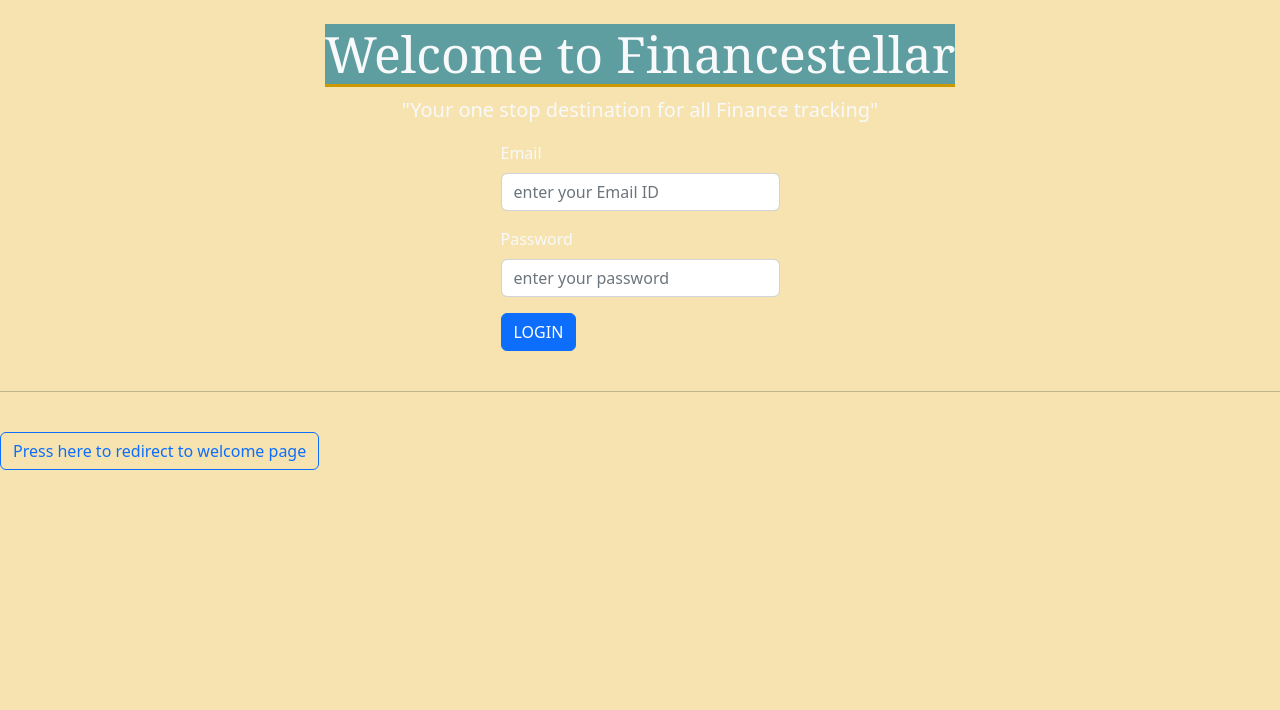
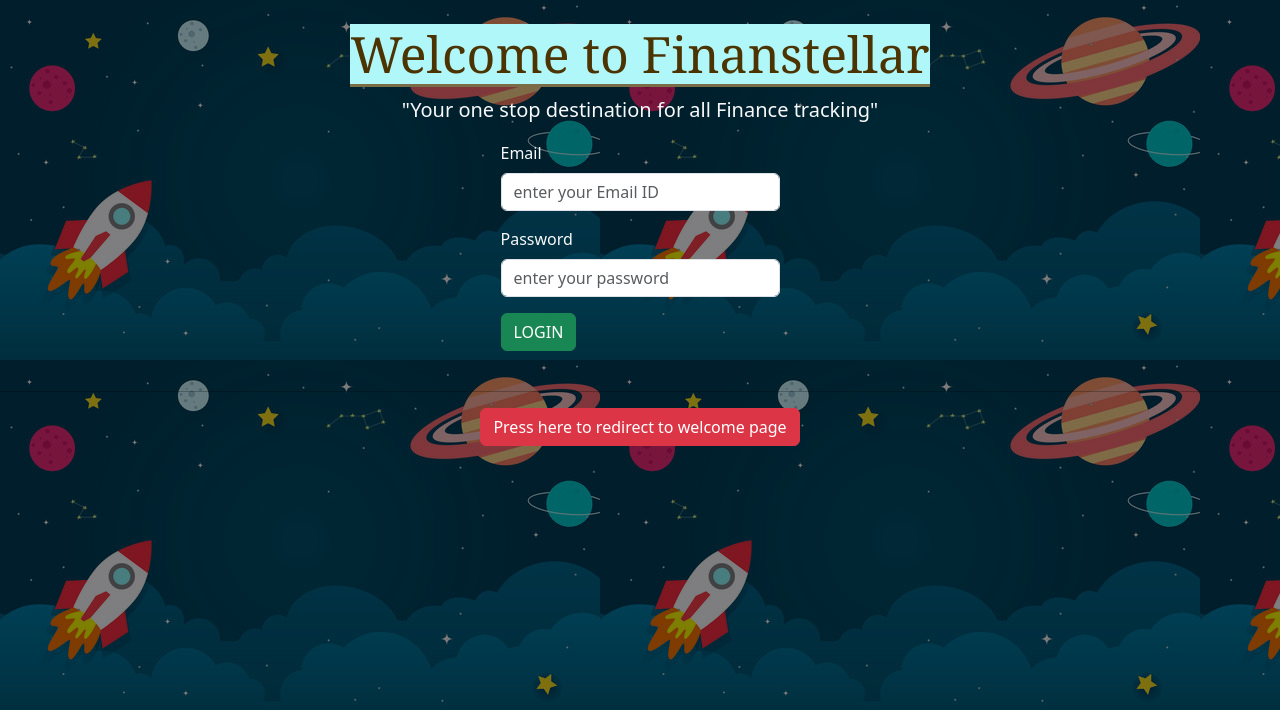
Before and after one commit to AdityaVed95/Hackerstellar-Exploratory-Scouts, a Flask app: page /login in a window 1280 px wide. Shown: the top 710 px of the page. Run offline with Flask 3, Linux system fonts and the light colour scheme; some libraries are stand-ins or nearby versions.

Commit message:
change log 3

```diff
--- a/sql_queries/fetch_customer_details.py
+++ b/sql_queries/fetch_customer_details.py
@@ -11,7 +11,7 @@ def get_customer_details(customerEmail):
     connection = 0
     try:
         connection = psycopg2.connect(user="postgres",
-                                      password="pass",
+                                      password="navyanavya",
                                       host="127.0.0.1",
                                       port="5432",
                                       database="postgres",
--- a/sql_queries/fetch_customer_pass_for_auth.py
+++ b/sql_queries/fetch_customer_pass_for_auth.py
@@ -11,7 +11,7 @@ def get_customer_details(customerEmail):
     connection = 0
     try:
         connection = psycopg2.connect(user="postgres",
-                                      password="pass",
+                                      password="navyanavya",
                                       host="127.0.0.1",
                                       port="5432",
                                       database="postgres",
--- a/sql_queries/fetch_investment_options.py
+++ b/sql_queries/fetch_investment_options.py
@@ -5,7 +5,7 @@ def get_investment_options_details():
     connection = 0
     try:
         connection = psycopg2.connect(user="postgres",
-                                      password="pass",
+                                      password="navyanavya",
                                       host="127.0.0.1",
                                       port="5432",
                                       database="postgres",
--- a/sql_queries/insert_customer_details.py
+++ b/sql_queries/insert_customer_details.py
@@ -11,7 +11,7 @@ def insert_customer_into_db(customerName, customerEmail, customerMobileNo, custo
     connection = 0
     try:
         connection = psycopg2.connect(user="postgres",
-                                    password="pass",
+                                    password="navyanavya",
                                     host="127.0.0.1",
                                     port="5432",
                                     database="postgres",
--- a/templates/login_template.html
+++ b/templates/login_template.html
@@ -4,14 +4,14 @@
     <meta charset="UTF-8">
     <meta http-equiv="X-UA-Compatible" content="IE=edge">
     <meta name="viewport" content="width=device-width, initial-scale=1.0">
-    <link href="https://cdn.jsdelivr.net/npm/bootstrap@5.2.3/dist/css/bootstrap.min.css" rel="stylesheet">
-    <script src="https://cdn.jsdelivr.net/npm/bootstrap@5.2.3/dist/js/bootstrap.bundle.min.js"></script>
-    <title>Document</title>
+    <link rel="stylesheet" href="bootstrap/css/bootstrap.min.css">
+    <link href="https://cdn.jsdelivr.net/npm/bootstrap@5.3.0-alpha3/dist/css/bootstrap.min.css" rel="stylesheet" integrity="sha384-KK94CHFLLe+nY2dmCWGMq91rCGa5gtU4mk92HdvYe+M/SXH301p5ILy+dN9+nJOZ" crossorigin="anonymous">
+    <title>Login</title>
 </head>
 <body>
     <div class="container  d-flex justify-content-center align-items-center mt-4">
         <div class="w-100 center d-flex justify-content-center flex-column align-items-center">
-        <h1 class="text-light">Welcome to Financestellar </h1>
+        <h1>Welcome to Finanstellar </h1>
         <p class="fs-5 text-light">"Your one stop destination for all Finance tracking"</p>
             <form method="post" class="w-25">
                 <div class="mb-3 ">
@@ -22,26 +22,51 @@
                     <label for="customerPassword" class="form-label text-light">Password</label>
                     <input type="password" class="form-control" name="customerPassword" placeholder="enter your password">
                 </div>
-                <button type="submit" class="btn btn-primary">LOGIN</button>
+
+                <button type="submit" class="btn btn-success">LOGIN</button>
             </form>
         </div>
     </div>
 
-    <br><hr><br>
-    <a href="{{url_for('welcome_fxn')}}"><button type="button" class="btn btn-outline-primary">Press here to redirect to welcome page</button></a>
+    <br><hr>
+    <div class="text-center">
+        <a href="{{url_for('welcome_fxn')}}"><button type="button" class="btn btn-danger">Press here to redirect to welcome page</button></a>
+    </div>
+
+    <script src="https://cdn.jsdelivr.net/npm/bootstrap@5.3.0-alpha3/dist/js/bootstrap.bundle.min.js" integrity="sha384-ENjdO4Dr2bkBIFxQpeoTz1HIcje39Wm4jDKdf19U8gI4ddQ3GYNS7NTKfAdVQSZe" crossorigin="anonymous"></script>
     </body>
 
     <style>
-    body{
-        background-color: #f7e3b0;
-    }
+
         h1{
             font-size: 50px;
-        background-color: cadetblue;
+            background-color: rgb(176, 247, 249);
             text-align: center;
             font-family: Georgia, serif;
-        border-bottom: 3px solid #cc9900;
+            border-bottom: 3px solid #796c47;
             color: #4b3302;
         }
+        text-center {
+            margin-top: -50px;
+        }
+        body::before {
+            content: "";
+            position: absolute;
+            top: 0;
+            left: 0;
+            width: 100%;
+            height: 100%;
+            background-image: url('../static/images/login.jpg');
+            filter: brightness(0.5);
+            z-index: -1;
+        }
+        body{
+            background-image: url('../static/images/login.jpg');
+            background-repeat: no-repeat;
+            image-rendering: optimizeQuality;
+            background-size:cover;
+            color:rgb(0, 0, 0) ;
+        }
+
     </style>
 </html>
--- a/templates/profile.html
+++ b/templates/profile.html
@@ -13,7 +13,7 @@
         <p>Total Investment Amount : {{result[3]}}</p>
         <p>Registered Mobile No : {{result[4]}}</p>
         <p>Address : {{result[5]}}</p>
-        <p>Age : {{resul}}</p>
+        <p>Age : {{result}}</p>
     </div>
 </div>
 
--- a/templates/signup_template.html
+++ b/templates/signup_template.html
@@ -13,7 +13,7 @@
     <div class="container  d-flex justify-content-center align-items-center mt-4">
         <div class="w-100 containerCenterX center d-flex justify-content-center flex-column align-items-center">
         <h1>Welcome to Finanstellar</h1>
-        <p class="fs-5 text-light">"Your one stop destination for all finance"</p>
+        <p class="fs-5 text-light">"Your one stop destination for all finance tracking"</p>
             <form method="post" class="w-25">
 
                 <div class="mb-3 ">
@@ -80,11 +80,7 @@
         left: 0;
         width: 100%;
         height: 100%;
-<<<<<<< Updated upstream
-        background-image: url('your-image-url-here');
-=======
         background-image: url('../static/images/cartoon.jpg');
->>>>>>> Stashed changes
         filter: brightness(0.5);
         z-index: -1;
     }
```
Also changed, not shown: templates/home.html (+24 -2 lines), templates/login_fail.html (+36 -8 lines), static/images/home.jpg (added), static/images/login.jpg (added), 1 other file. Lines whose indentation alone changed are shown as unchanged.
